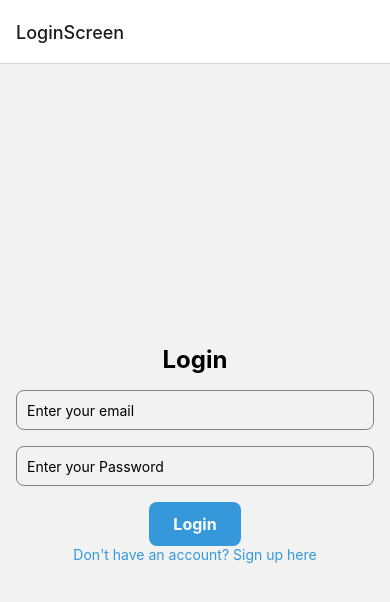
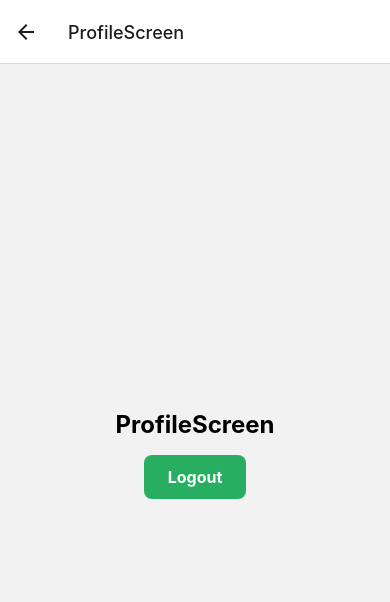
Before and after one commit to okvignesh/vproject, a React Native app: screen /ProfileScreen in a window 390 px wide. Shown: the top 602 px of the page. Built offline with nearby package versions, Linux system fonts and the light colour scheme.

Commit message:
Logout with Profile Screen

```diff
--- a/src/containers/LoginScreen/index.js
+++ b/src/containers/LoginScreen/index.js
@@ -18,8 +18,9 @@ const LoginScreen = props => {
       .signInWithEmailAndPassword(email, password)
       .then(() => {
         console.log('User Logged in successfully!');
-        // setEmail('');
-        // setPassword('');
+        setEmail('');
+        setPassword('');
+        props.navigation.navigate('ProfileScreen');
       })
       .catch(error => {
         if (error.code === 'auth/invalid-email') {
--- /dev/null
+++ b/src/containers/ProfileScreen/index.js
@@ -0,0 +1,57 @@
+import {StyleSheet, Text, View, TouchableOpacity} from 'react-native';
+import React from 'react';
+import auth from '@react-native-firebase/auth';
+
+const ProfileScreen = props => {
+  const handleLogout = () => {
+    auth()
+      .signOut()
+      .then(() => console.log('User signed out successfully!'));
+    props.navigation.navigate('LoginScreen');
+  };
+
+  return (
+    <View style={styles.container}>
+      <Text style={styles.title}>ProfileScreen</Text>
+      <TouchableOpacity style={styles.button} onPress={handleLogout}>
+        <Text style={styles.buttonText}>Logout</Text>
+      </TouchableOpacity>
+    </View>
+  );
+};
+
+export default ProfileScreen;
+
+const styles = StyleSheet.create({
+  container: {
+    flex: 1,
+    justifyContent: 'center',
+    alignItems: 'center',
+    padding: 16,
+  },
+  title: {
+    fontSize: 24,
+    fontWeight: 'bold',
+    marginBottom: 16,
+  },
+  input: {
+    height: 40,
+    width: '100%',
+    borderColor: 'gray',
+    borderWidth: 1,
+    borderRadius: 8,
+    paddingHorizontal: 10,
+    marginBottom: 16,
+  },
+  button: {
+    backgroundColor: '#27ae60',
+    paddingVertical: 12,
+    paddingHorizontal: 24,
+    borderRadius: 8,
+  },
+  buttonText: {
+    color: 'white',
+    fontSize: 16,
+    fontWeight: 'bold',
+  },
+});
--- a/src/containers/index.js
+++ b/src/containers/index.js
@@ -1,4 +1,5 @@
 import LoginScreen from './LoginScreen';
 import SignupScreen from './SignupScreen';
+import ProfileScreen from './ProfileScreen';
 
-export {LoginScreen, SignupScreen};
+export {LoginScreen, SignupScreen, ProfileScreen};
--- a/src/navigator/index.js
+++ b/src/navigator/index.js
@@ -1,7 +1,7 @@
 import {StyleSheet, Text, View} from 'react-native';
 import React from 'react';
 import {createNativeStackNavigator} from '@react-navigation/native-stack';
-import {LoginScreen, SignupScreen} from '../containers';
+import {LoginScreen, SignupScreen, ProfileScreen} from '../containers';
 
 const Stack = createNativeStackNavigator();
 
@@ -10,6 +10,7 @@ const Navigator = () => {
     <Stack.Navigator>
       <Stack.Screen name="LoginScreen" component={LoginScreen} />
       <Stack.Screen name="SignupScreen" component={SignupScreen} />
+      <Stack.Screen name="ProfileScreen" component={ProfileScreen} />
     </Stack.Navigator>
   );
 };
```
